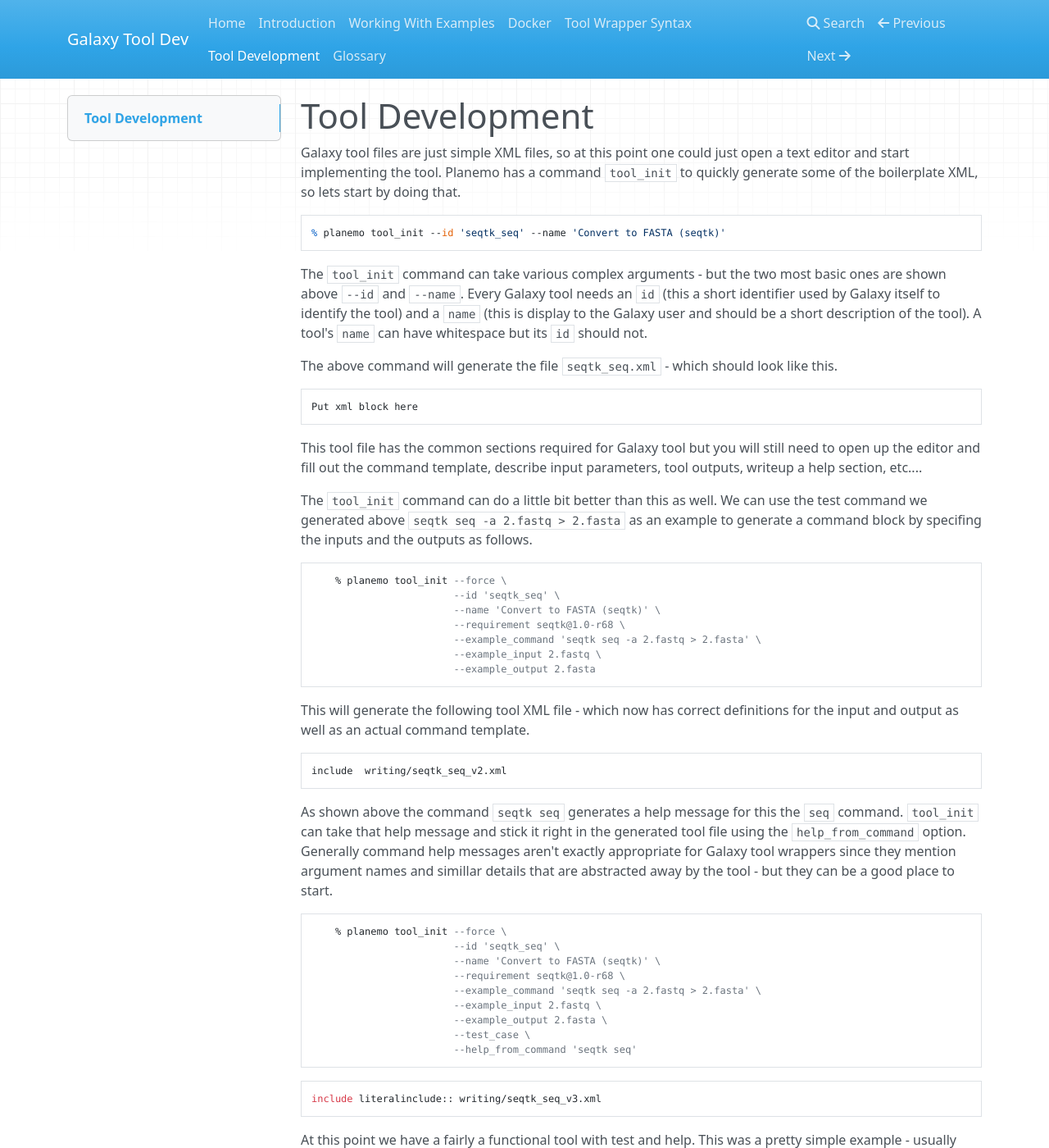
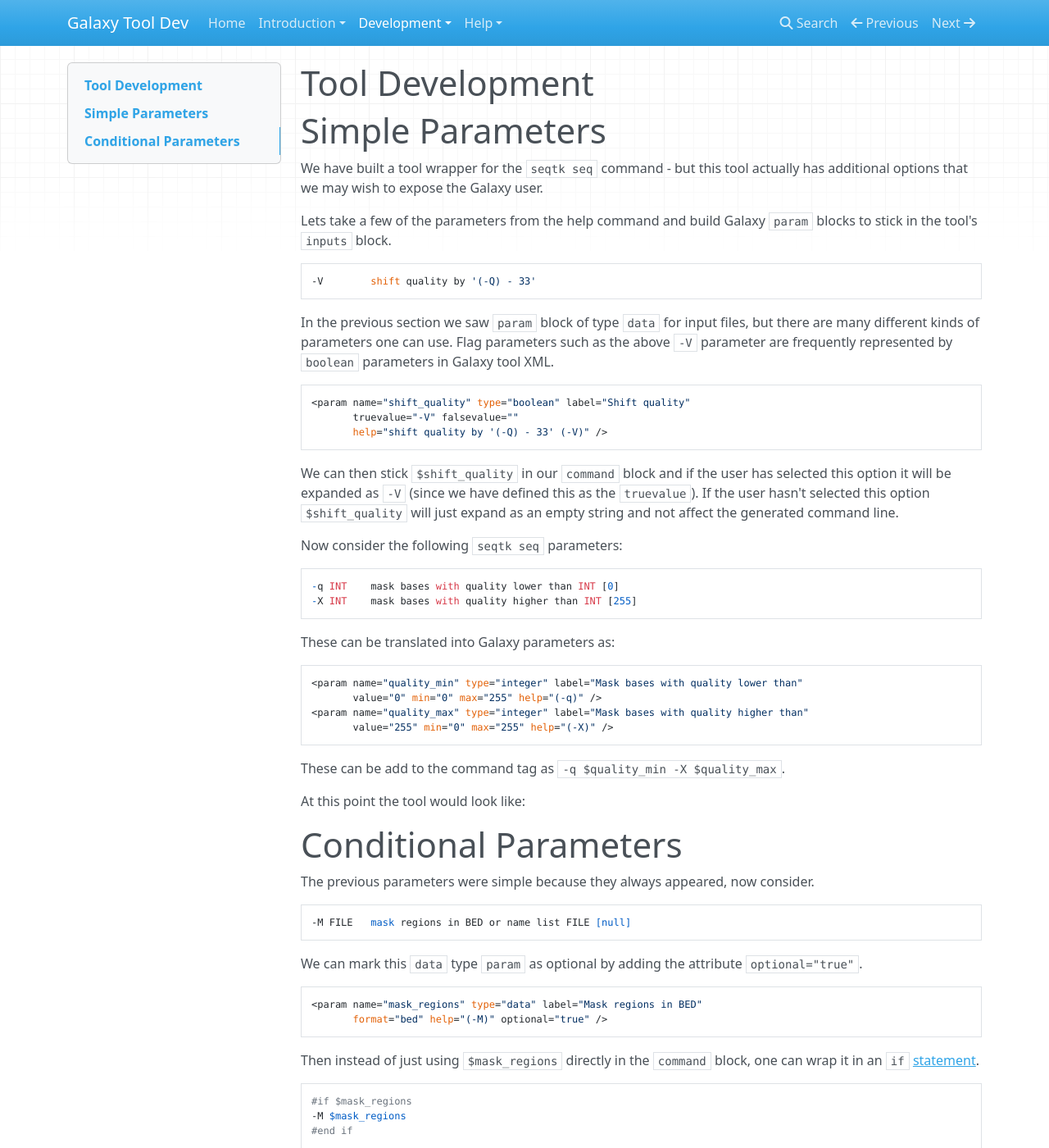
Before and after one commit to kellrott/galaxy-tooldev-docs, an MkDocs documentation site: the page built from docs/05_ToolDev.md, in a window 1280 px wide and 1400 px high. Shown: the whole window at 82% size. Built offline with MkDocs 1.6.1, drawn with Linux system fonts in a browser that asks for light colours; nearby versions of some CDN libraries; old or Windows-style settings are respelled for this version of MkDocs; some of the changed text lies outside the part shown.

Commit message:
Integrating elements from Planemo documentiation

````diff
--- a/docs/05_ToolDev.md
+++ b/docs/05_ToolDev.md
@@ -2,130 +2,107 @@
 Tool Development
 ================
 
-Galaxy tool files are just simple XML files, so at this point one could just
-open a text editor and start implementing the tool. Planemo has a command
-`tool_init` to quickly generate some of the boilerplate XML, so lets
-start by doing that.
+Simple Parameters
+=================
 
-```
-% planemo tool_init --id 'seqtk_seq' --name 'Convert to FASTA (seqtk)'
-```
+We have built a tool wrapper for the `seqtk seq` command - but this tool
+actually has additional options that we may wish to expose the Galaxy
+user.
 
-The `tool_init` command can take various complex arguments - but the two
-most basic ones are shown above ``--id`` and ``--name``. Every Galaxy tool
-needs an ``id`` (this a short identifier used by Galaxy itself to identify the
-tool) and a ``name`` (this is display to the Galaxy user and should be a short
-description of the tool). A tool's ``name`` can have whitespace but its ``id``
-should not.
+Lets take a few of the parameters from the help command and build Galaxy
+`param` blocks to stick in the tool's `inputs` block.
 
-The above command will generate the file ``seqtk_seq.xml`` - which should look
-like this.
+    -V        shift quality by '(-Q) - 33'
 
-```
-Put xml block here
-```
+In the previous section we saw `param` block of type `data` for input
+files, but there are many different kinds of parameters one can use.
+Flag parameters such as the above `-V` parameter are frequently
+represented by `boolean` parameters in Galaxy tool XML.
 
-This tool file has the common sections required for Galaxy tool but you will
-still need to open up the editor and fill out the command template, describe
-input parameters, tool outputs, writeup a help section, etc....
+    <param name="shift_quality" type="boolean" label="Shift quality"
+           truevalue="-V" falsevalue=""
+           help="shift quality by '(-Q) - 33' (-V)" />
 
-The ``tool_init`` command can do a little bit better than this as well. We can
-use the test command we generated above ``seqtk seq -a 2.fastq > 2.fasta`` as
-an example to generate a command block by specifing the inputs and the outputs
-as follows.
+We can then stick `$shift_quality` in our `command` block and if the
+user has selected this option it will be expanded as `-V` (since we have
+defined this as the `truevalue`). If the user hasn't selected this
+option `$shift_quality` will just expand as an empty string and not
+affect the generated command line.
 
-```
-    % planemo tool_init --force \
-                        --id 'seqtk_seq' \
-                        --name 'Convert to FASTA (seqtk)' \
-                        --requirement seqtk@1.0-r68 \
-                        --example_command 'seqtk seq -a 2.fastq > 2.fasta' \
-                        --example_input 2.fastq \
-                        --example_output 2.fasta
-```
+Now consider the following `seqtk seq` parameters:
 
-This will generate the following tool XML file - which now has correct
-definitions for the input and output as well as an actual command template.
-```
-include  writing/seqtk_seq_v2.xml
-```
+    -q INT    mask bases with quality lower than INT [0]
+    -X INT    mask bases with quality higher than INT [255]
 
-As shown above the command ``seqtk seq`` generates a help message for this the
-``seq`` command. ``tool_init`` can take that help message and stick it right
-in the generated tool file using the ``help_from_command`` option. Generally
-command help messages aren't exactly appropriate for Galaxy tool wrappers
-since they mention argument names and simillar details that are abstracted
-away by the tool - but they can be a good place to start.
+These can be translated into Galaxy parameters as:
 
+    <param name="quality_min" type="integer" label="Mask bases with quality lower than"
+           value="0" min="0" max="255" help="(-q)" />
+    <param name="quality_max" type="integer" label="Mask bases with quality higher than"
+           value="255" min="0" max="255" help="(-X)" />
 
-```
-    % planemo tool_init --force \
-                        --id 'seqtk_seq' \
-                        --name 'Convert to FASTA (seqtk)' \
-                        --requirement seqtk@1.0-r68 \
-                        --example_command 'seqtk seq -a 2.fastq > 2.fasta' \
-                        --example_input 2.fastq \
-                        --example_output 2.fasta \
-                        --test_case \
-                        --help_from_command 'seqtk seq'
-```
+These can be add to the command tag as
+`-q $quality_min -X $quality_max`.
 
-```
-include literalinclude:: writing/seqtk_seq_v3.xml
-```
+At this point the tool would look like:
 
-At this point we have a fairly a functional tool with test and help. This was
-a pretty simple example - usually you will need to put more work into the tool
-XML to get to this point - ``tool_init`` is really just designed to get you
-started.
+Conditional Parameters
+======================
 
-Now lets lint and test the tool we have developed. The planemo ``lint`` (or
-just ``l``) command will reviews tools for obvious mistakes and compliance
-with best practices.
+The previous parameters were simple because they always appeared, now
+consider.
 
-```
-    % planemo l
-    Linting tool /home/john/test/seqtk_seq.xml
-    Applying linter lint_top_level... CHECK
-    .. CHECK: Tool defines a version.
-    .. CHECK: Tool defines a name.
-    .. CHECK: Tool defines an id name.
-    Applying linter lint_tests... CHECK
-    .. CHECK: 1 test(s) found.
-    Applying linter lint_output... CHECK
-    .. INFO: 1 output datasets found.
-    Applying linter lint_inputs... CHECK
-    .. INFO: Found 1 input parameters.
-    Applying linter lint_help... CHECK
-    .. CHECK: Tool contains help section.
-    .. CHECK: Help contains valid reStructuredText.
-    Applying linter lint_command... CHECK
-    .. INFO: Tool contains a command.
-    Applying linter lint_citations... WARNING
-    .. WARNING: No citations found, consider adding citations to your tool.
-```
+    -M FILE   mask regions in BED or name list FILE [null]
 
-By default ``lint`` will find all the tools in your current working directory,
-but we could have specified a particular tool with ``planemo lint
-seqtk_seq.xml``. The only warning we received here is telling us the tool
-lacks citations. Seqtk_ is unpublished, but if there were a paper to cite we
-could have done so by passing in the DOI_ (e.g. ``--doi '10.1101/010538'``).
+We can mark this `data` type `param` as optional by adding the attribute
+`optional="true"`.
 
-Next we can run our tool's functional test with the ``test`` (or just ``t``)
-command. This will print a lot of output but should ultimately reveal our one
-test passed.
+    <param name="mask_regions" type="data" label="Mask regions in BED"
+           format="bed" help="(-M)" optional="true" />
 
-```
-    % planemo --galaxy_root=/path/to/galaxy t
-    ...
-    All 1 test(s) executed passed.
-    seqtk_seq[0]: passed
-```
+Then instead of just using `$mask_regions` directly in the `command`
+block, one can wrap it in an `if`
+[statement](http://www.cheetahtemplate.org/docs/users_guide_html/users_guide.html#SECTION0001040000000000000000).
 
-More information:
+    #if $mask_regions
+    -M $mask_regions
+    #end if
 
- * `Galaxy's Tool XML Syntax <https://wiki.galaxyproject.org/Admin/Tools/ToolConfigSyntax>`_
- * `Big List of Tool Development Resources <https://wiki.galaxyproject.org/Develop/ResourcesTools>`_
+Next consider the parameters:
 
-.. _DOI: http://www.doi.org/
-.. _Seqtk: https://github.com/lh3/seqtk
+    -s INT    random seed (effective with -f) [11]
+    -f FLOAT  sample FLOAT fraction of sequences [1]
+
+In this case, the `-s` random seed parameter should only be seen or used
+if the sample parameter is set. We can express this using a
+`conditional` block.
+
+    <conditional>
+        <param name="sample" type="boolean" label="Sample fraction of sequences" />
+        <when value="true">
+            <param name="fraction" label="Fraction" type="float" value="1.0"
+                   help="(-f)" />
+            <param name="seed" label="Random seed" type="integer" value="11"
+                   help="(-s)" />
+        </when>
+        <when value="false">
+        </when>
+    </conditional>
+
+In our command block, we can again use an `if` statement to include
+these parameters.
+
+    #if $sample
+    -f $sample.faction -s $sample.seed
+    #end if
+
+Notice we must reference the parameters using the `sample.` prefix since
+they are defined within the `sample` conditional block.
+
+The newest version of this tool is now
+
+For tools like this where there are many options but in most uses the
+defaults are preferred - a common idiom is to break the parameters into
+simple and advanced sections using a `conditional`.
+
+Updating this tool to use that idiom might look as follows.
--- a/mkdocs.yml
+++ b/mkdocs.yml
@@ -1,9 +1,16 @@
 site_name: Galaxy Tool Dev
 pages:
 - [index.md, Home]
-- [01_Introduction.md, Introduction]
-- [02_Examples.md, Working With Examples]
-- [03_Docker.md, Docker]
-- [04_ToolWrapper.md, Tool Wrapper Syntax]
-- [05_ToolDev.md, Tool Development]
-- [06_Glossary.md, Glossary]
+- [01_Introduction.md, Introduction, Lauching SDK]
+- [02_Examples.md, Introduction, Working With Examples]
+- [03_Docker.md, Development, Docker]
+- [04_ToolWrapper.md, Development, Tool Wrapper Syntax]
+- [05_ToolDev.md, Development, Tool Development]
+- [06_FAQ.md, Help, FAQ]
+- [06_Glossary.md, Help, Glossary]
+imports:
+- [ planemo/docs/commands/docker_build.rst, PLANEMO_DOCKER ]
+- [ planemo/docs/_writing_parameters.rst, WRITING_PARAMS]
+templates:
+- 03_Docker.md
+- 05_ToolDev.md
````
Also changed, not shown: build.py (added, +27 -0 lines), docs/01_Introduction.md (+20 -16 lines), docs/03_Docker.md (+49 -2 lines), .gitmodules (added), docs/06_FAQ.md (added).
